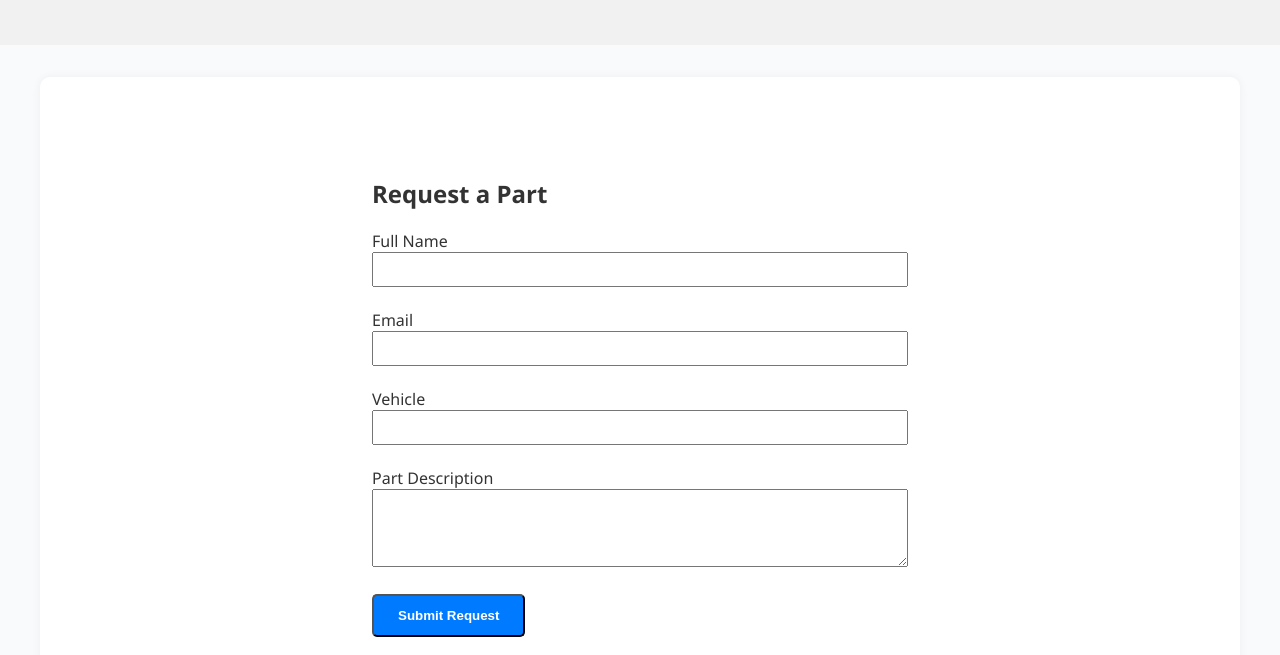
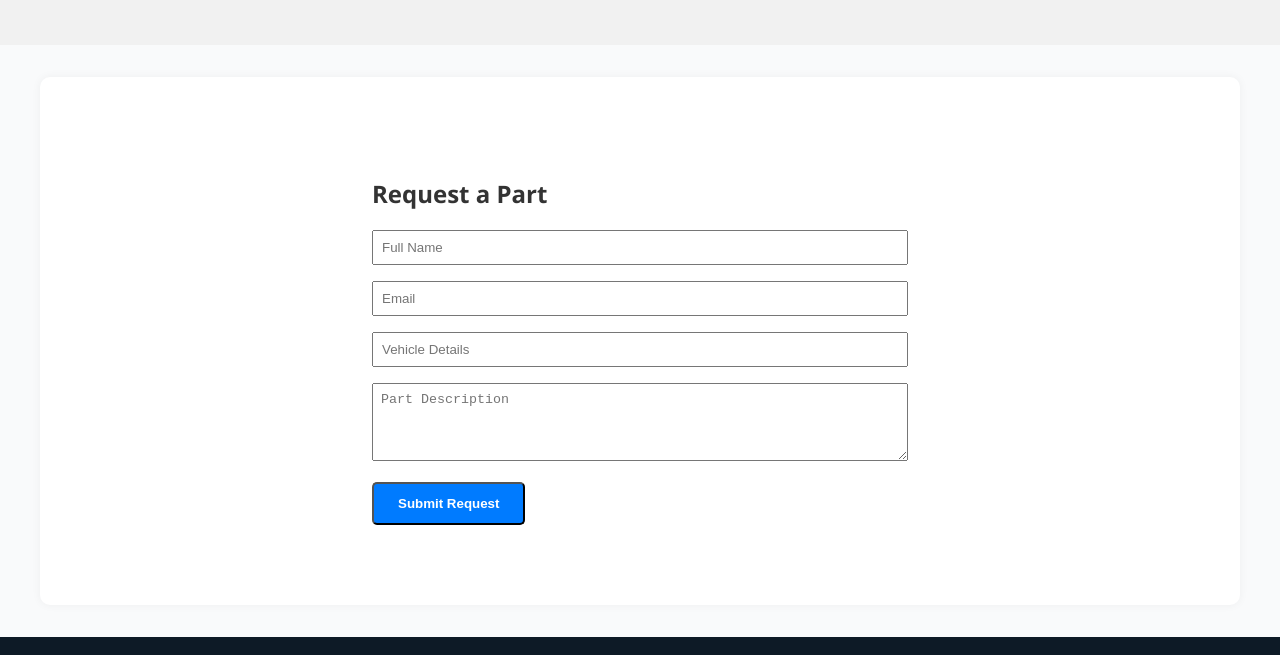
Before and after one commit to motorparts-app/motorparts-app, a website: page public/request.html in a window 1280 px wide. Shown: the part 2028-2683 px from the top of the page. Drawn offline with Linux system fonts and the light colour scheme.

Commit message:
Fixed page layouts to remove homepage duplication

```diff
--- a/public/request.html
+++ b/public/request.html
@@ -217,7 +217,16 @@
 
 </body>
 </html>
-<main><section style='max-width: 600px; margin: auto;'><h2>Request a Part</h2><form><label>Full Name</label><input type='text' style='width:100%; padding: 0.5rem;' required><br><br><label>Email</label><input type='email' style='width:100%; padding: 0.5rem;' required><br><br><label>Vehicle</label><input type='text' style='width:100%; padding: 0.5rem;' required><br><br><label>Part Description</label><textarea rows='4' style='width:100%; padding: 0.5rem;' required></textarea><br><br><button type='submit' class='btn'>Submit Request</button></form></section></main>
+<main><section style='max-width: 600px; margin: auto;'>
+  <h2>Request a Part</h2>
+  <form>
+    <input type='text' placeholder='Full Name' style='width:100%; margin-bottom:1rem; padding:0.5rem'>
+    <input type='email' placeholder='Email' style='width:100%; margin-bottom:1rem; padding:0.5rem'>
+    <input type='text' placeholder='Vehicle Details' style='width:100%; margin-bottom:1rem; padding:0.5rem'>
+    <textarea placeholder='Part Description' rows='4' style='width:100%; margin-bottom:1rem; padding:0.5rem'></textarea>
+    <button type='submit' class='btn'>Submit Request</button>
+  </form>
+</section></main>
 <!DOCTYPE html>
 <html lang="en">
 <head>
```
